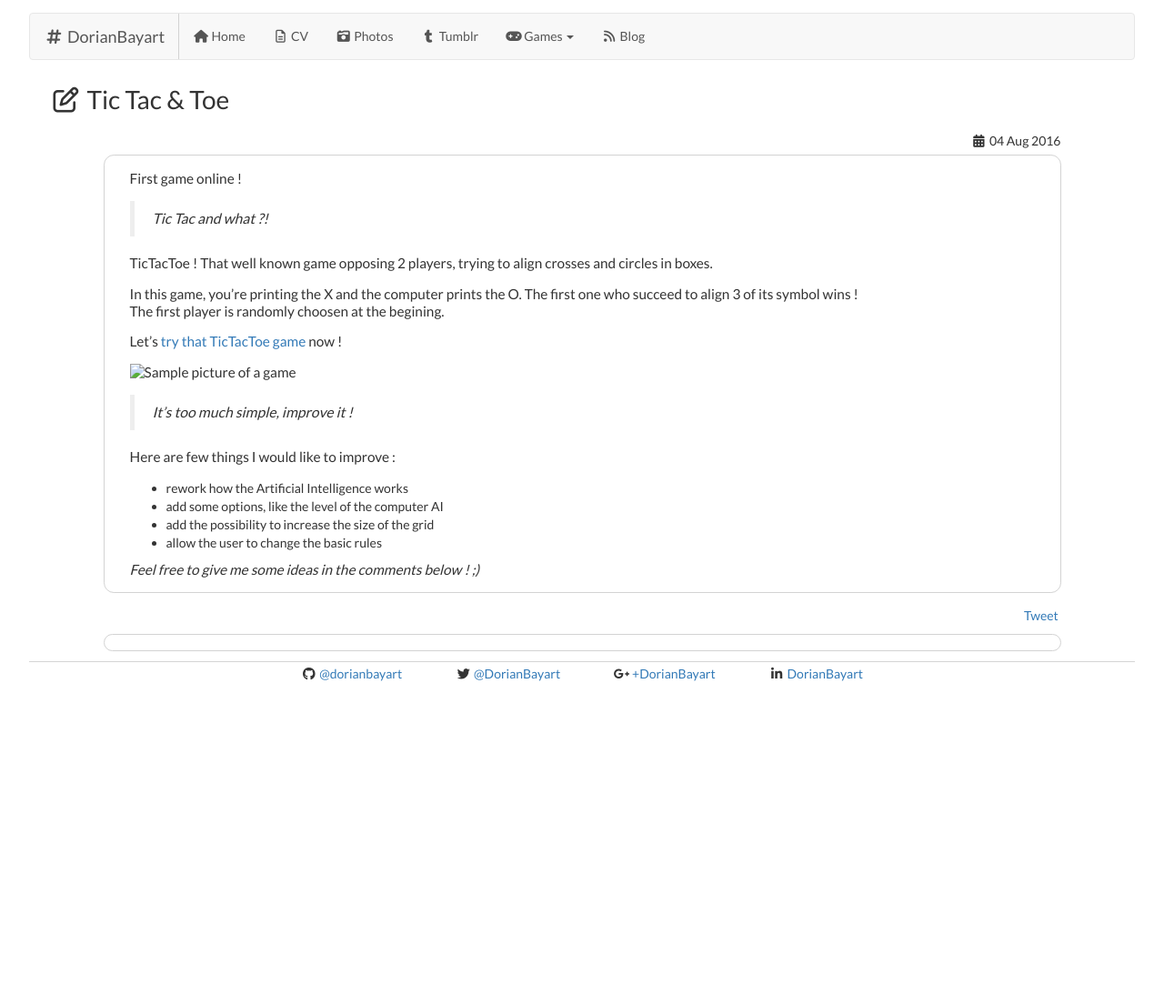
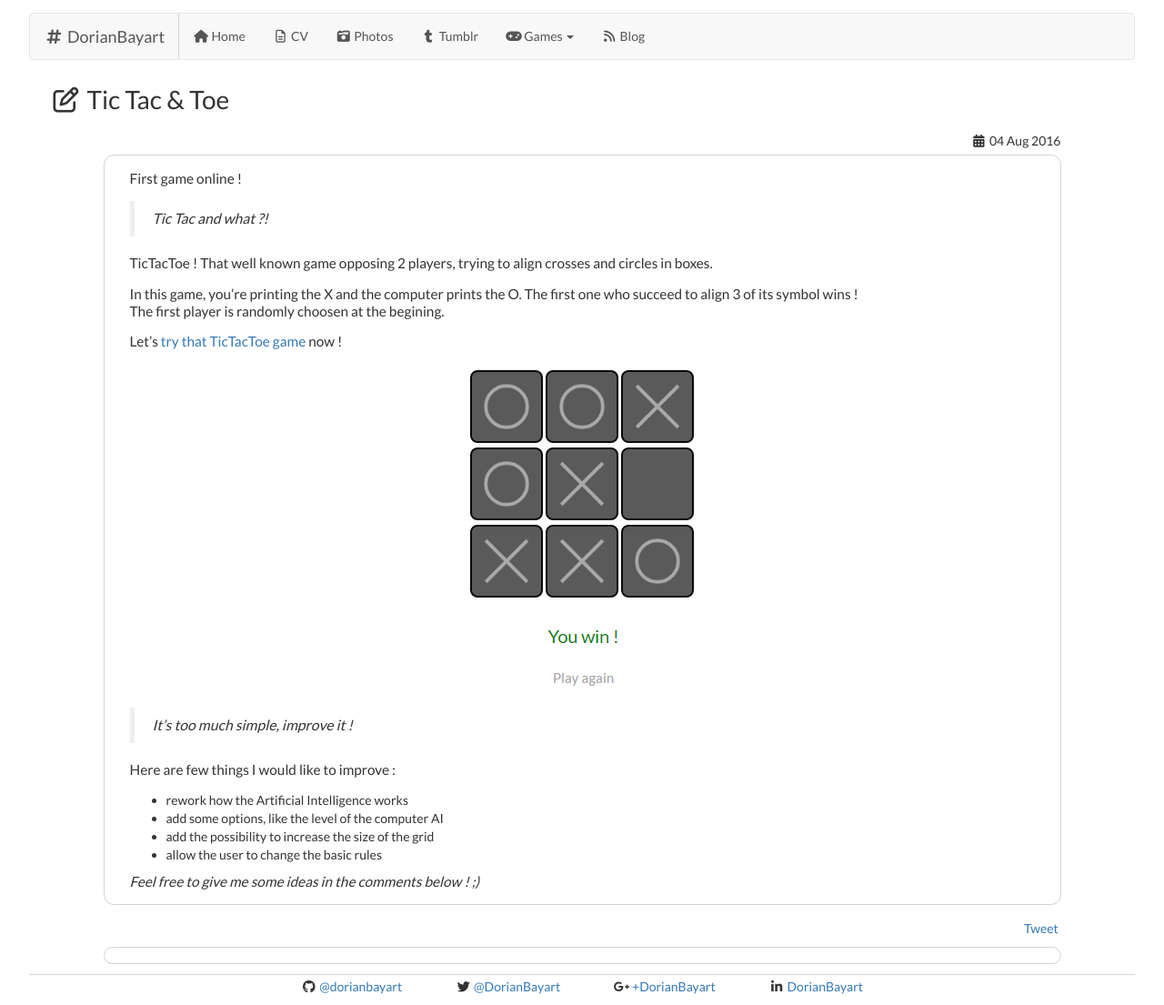
Before and after one commit to dorianbayart/dorianbayart.github.io, a Jekyll site: the page built from _posts/2016-08-04-tictactoe-game-online.md, in a window 1280 px wide. Shown: the whole page at 91% size. Built offline with Jekyll 4.4.1, drawn with Linux system fonts in a browser that asks for light colours; nearby versions of some CDN libraries; comment, search, counter and statistics services are not loaded; before the commit the page ends 900 px from its top, so only the background shows below that.

Commit message:
Update 2016-08-04-tictactoe-game-online.md

```diff
--- a/_posts/2016-08-04-tictactoe-game-online.md
+++ b/_posts/2016-08-04-tictactoe-game-online.md
@@ -33,4 +33,4 @@ _Feel free to give me some ideas in the comments below ! ;)_
 
 
 [try that TicTacToe game]: /games/tictactoe/ "Link to the TicTacToe game"
-[sample_01]: img/TicTacToe_sample01.png?style=centerme "Sample picture of a game"
+[sample_01]: /resources/posts/TicTacToe_sample01.png?style=centerme "Sample picture of a game"
```
